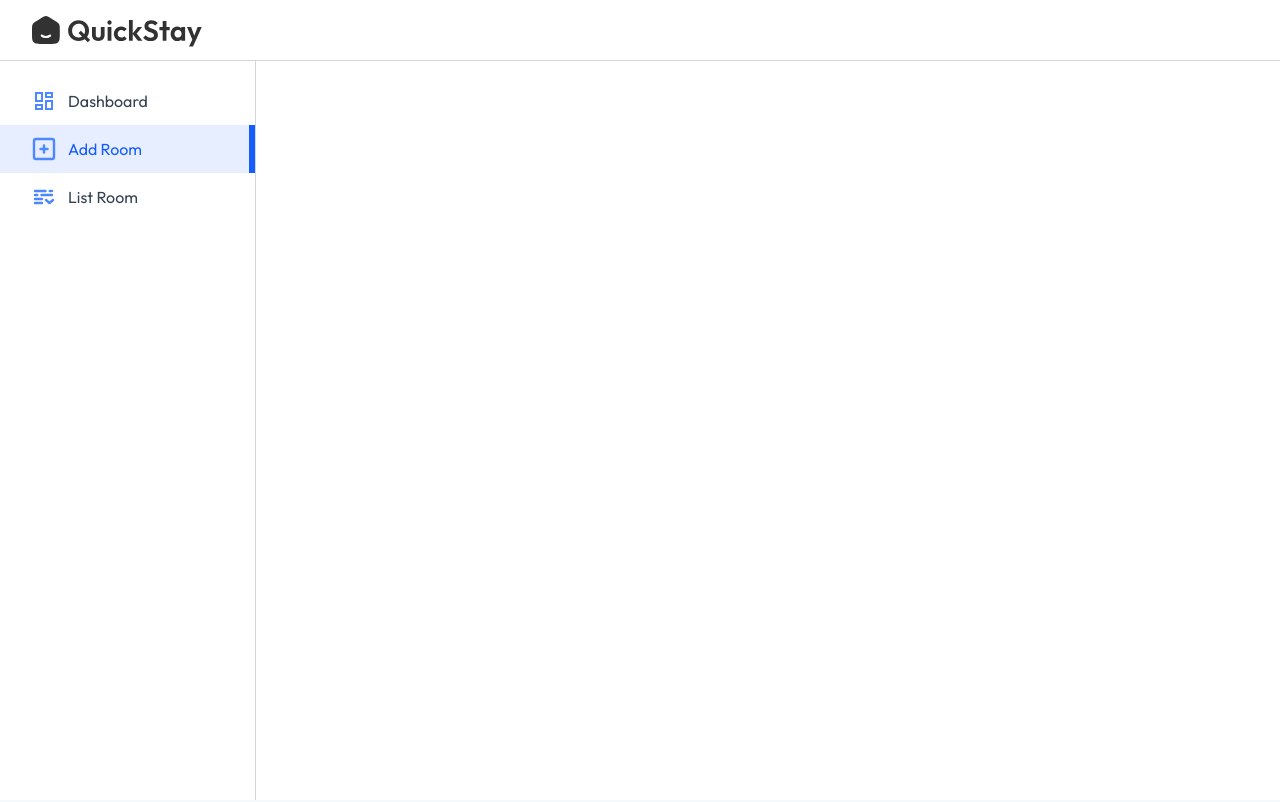
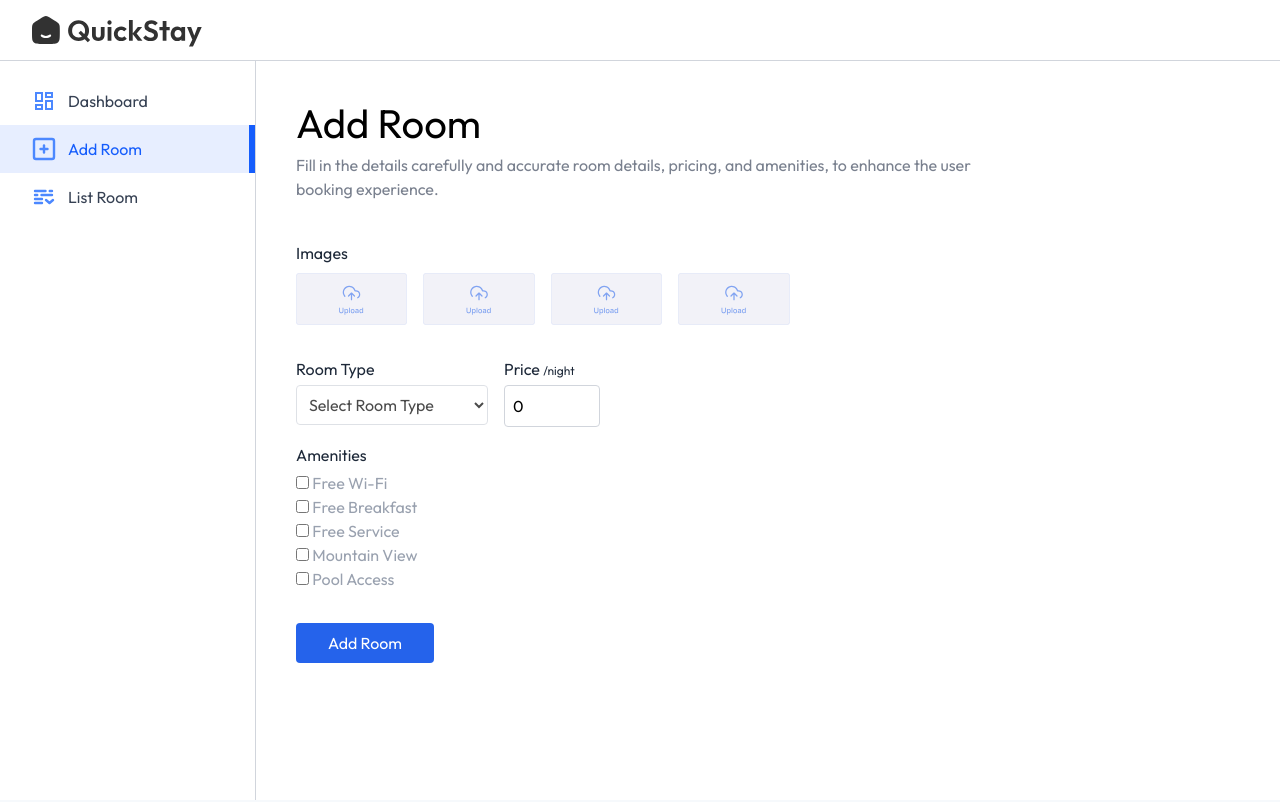
Before and after one commit to ad-kd/Hotel-Management-System, a React (Vite) app in the folder client/: page /owner/add-room in a window 1280 px wide. Shown: the top 802 px of the page. Built offline with nearby package versions, Linux system fonts and the light colour scheme; a web font is replaced by a local one.

Commit message:
update addRooms

```diff
--- a/client/src/pages/hotelOwner/AddRoom.jsx
+++ b/client/src/pages/hotelOwner/AddRoom.jsx
@@ -1,18 +1,80 @@
 import React, { useState } from 'react'
+import Title from '../../components/Title'
+import assets from '../../assets/assets'
 
 const AddRoom = () => {
   const [images, setImages] = useState({
     1: null,
     2: null,
     3: null,
-    4: null,
-    5: null,
+    4: null
+  })
+  const [inputs, setInputs] = useState({
+    roomType:'',
+    pricePerNight: 0,
+    amenities: {
+      'Free Wi-Fi': false,
+      'Free Breakfast': false,
+      'Free Service': false,
+      'Mountain View': false,
+      'Pool Access': false
+    }
   })
 
   return (
-    <div>
+    <form>
+      <Title align='left' font='outfit' title='Add Room' subTitle='Fill in the details carefully and accurate
+       room details, pricing, and amenities, to enhance the user booking experience.'/>
 
-    </div>
+       {/* upload area for images */}
+
+       <p className='text-gray-800 mt-10'>Images</p>
+       <div className='grid grid-cols-2 sm:flex gap-4 my-2 flex-wrap'>
+        {Object.keys(images).map((key)=>(
+          <label htmlFor={`roomImage${key}`} key={key}>
+            <img className='max-h-13 cursor-pointer opacity-80'
+            src={images[key] ? URL.createObjectURL(images[key]): assets.uploadArea} alt="" />
+            <input type="file" accept='image/*' id={`roomImage${key}`} hidden
+            onChange={e => setImages({...images, [key]: e.target.files[0]})}/>
+          </label>
+        ))}
+       </div>
+
+       <div className='flex w-full max-sm:flex-col sm:gap-4 mt-4'>
+        <div className='flex-1 max-w-48'>
+          <p className='text-gray-800 mt-4'>Room Type</p>
+          <select value={inputs.roomType} onChange={e=>setInputs({...inputs, roomType: e.target.values})}
+            className='border opacity-70 border-gray-300 mt-1 rounded p-2 w-full'>
+            <option value="">Select Room Type</option>
+            <option value="Single Bed">Single Bed</option>
+            <option value="Double Bed">Double Bed</option>
+            <option value="Luxuary Room">Luxuary Room</option>
+            <option value="Family Suite">Family Suite</option>
+          </select>
+        </div>
+        <div>
+          <p className='mt-4 text-gray-800'>
+            Price <span className='text-xs'>/night</span>
+          </p>
+          <input type="number" placeholder='0' className='border border-gray-300 mt-1 rounded p-2 w-24'
+          value={inputs.pricePerNight} onChange={e=> setInputs({...inputs, pricePerNight:e.target.value})}/>
+        </div>
+       </div>
+
+       <p className='text-gray-800 mt-4'>Amenities</p>
+       <div className='flex flex-col flex-wrap mt-1 text-gray-400 max-w-sm'>
+        {Object.keys(inputs.amenities).map((amenity, index)=>(
+          <div key={index}>
+            <input type="checkbox" id={`amenities${index+1}`} checked={inputs.amenities[amenity]}
+            onChange={()=>setInputs({...inputs, amenities: {...inputs.amenities, [amenity]: !inputs.amenities[amenity]}})} />
+            <label htmlFor={`amenities${index+1}`}>  {amenity}</label>
+          </div>
+        ))}
+       </div>
+       <button className='bg-primary text-white px-8 py-2 rounded mt-8 cursor-pointer'>
+        Add Room
+       </button>
+    </form>
   )
 }
 
```
